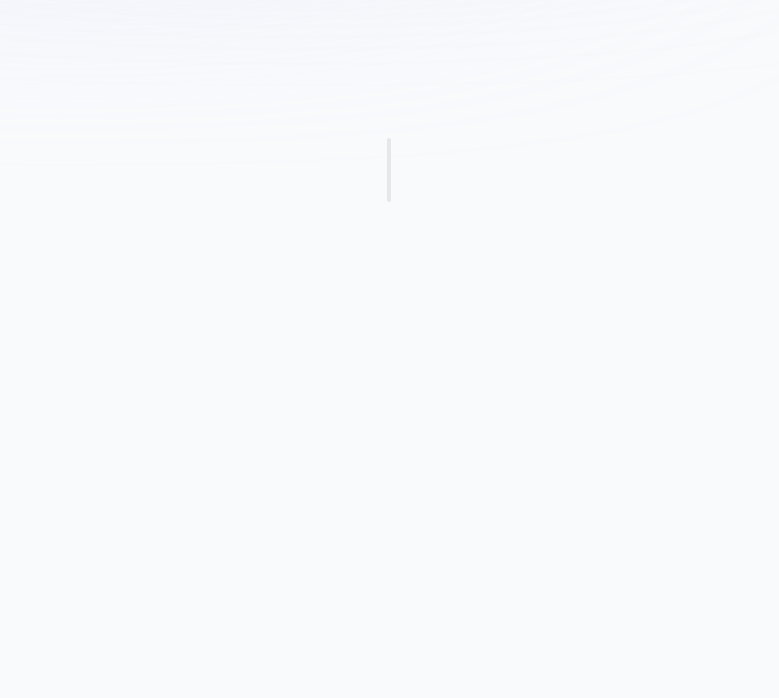
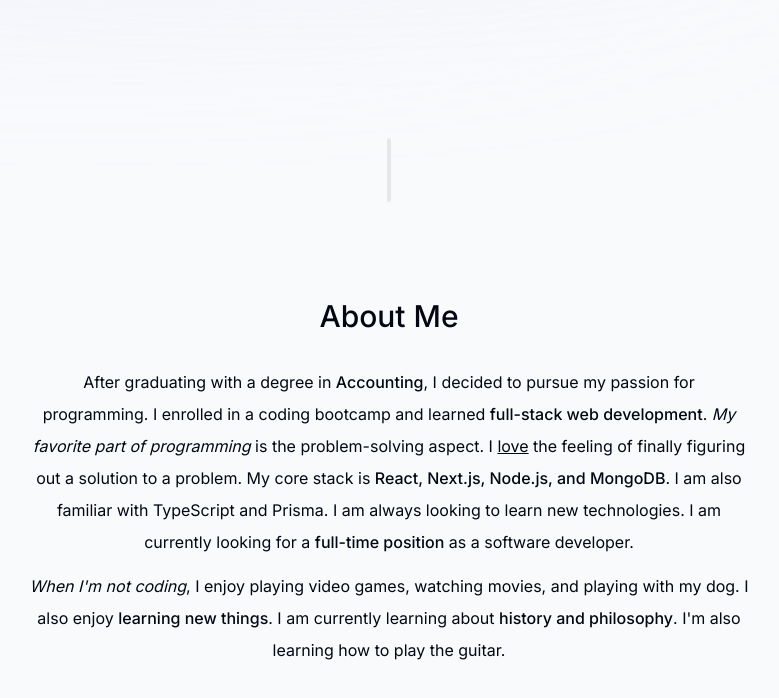
Before and after one commit to dkbozkurt/dkbozkurt-portfolio, a Next.js app: page / in a window 1280 px wide. Shown: the part 740-1438 px from the top of the page, without its empty margins (251-1030 px from the left). Built offline with nearby package versions, Linux system fonts and the light colour scheme.

Commit message:
about and section heading

```diff
--- a/app/page.tsx
+++ b/app/page.tsx
@@ -1,11 +1,13 @@
 import Intro from "@/components/intro";
 import SectionDivider from "@/components/section-divider";
+import About from "@/components/about";
 
 export default function Home() {
   return (
     <main className="flex flex-col items-center px-4">
         <Intro />
         <SectionDivider />
+        <About />
     </main>
   )
 }
--- /dev/null
+++ b/components/about.tsx
@@ -0,0 +1,47 @@
+"use client"
+
+import React from 'react'
+import SectionHeading from './section-heading';
+import { motion } from "framer-motion";
+
+export default function About() {
+  return (
+    <motion.section
+    className="mb-28 max-w-[45rem] text-center leading-8 sm:mb-40"
+    initial={{ opacity: 0, y: 100 }}
+    animate={{ opacity: 1, y: 0 }}
+    transition = {{ delay: 0.175 }}
+    >
+        <SectionHeading>
+            About me
+        </SectionHeading>
+        <p
+        className="mb-3"
+        >
+            After graduating with a degree in{" "}
+            <span className="font-medium">Accounting</span>, I decided to pursue my
+            passion for programming. I enrolled in a coding bootcamp and learned{" "}
+            <span className="font-medium">full-stack web development</span>.{" "}
+            <span className="italic">My favorite part of programming</span> is the
+            problem-solving aspect. I <span className="underline">love</span> the
+            feeling of finally figuring out a solution to a problem. My core stack
+            is{" "}
+            <span className="font-medium">
+              React, Next.js, Node.js, and MongoDB
+            </span>
+            . I am also familiar with TypeScript and Prisma. I am always looking to
+            learn new technologies. I am currently looking for a{" "}
+            <span className="font-medium">full-time position</span> as a software
+            developer.
+        </p>
+        <p>
+        <span className="italic">When I'm not coding</span>, I enjoy playing
+        video games, watching movies, and playing with my dog. I also enjoy{" "}
+        <span className="font-medium">learning new things</span>. I am currently
+        learning about{" "}
+        <span className="font-medium">history and philosophy</span>. I'm also
+        learning how to play the guitar.
+        </p>
+    </motion.section>
+  );
+}
--- /dev/null
+++ b/components/section-heading.tsx
@@ -0,0 +1,14 @@
+import React from 'react'
+type SectionHeadingProps = {
+    children: React.ReactNode;
+};
+
+export default function SectionHeading({
+children }: SectionHeadingProps) {
+  return (
+    <h2
+    className = "mb-8 text-3xl font-medium capitalize">
+        {children}
+    </h2>
+  )
+}
```
